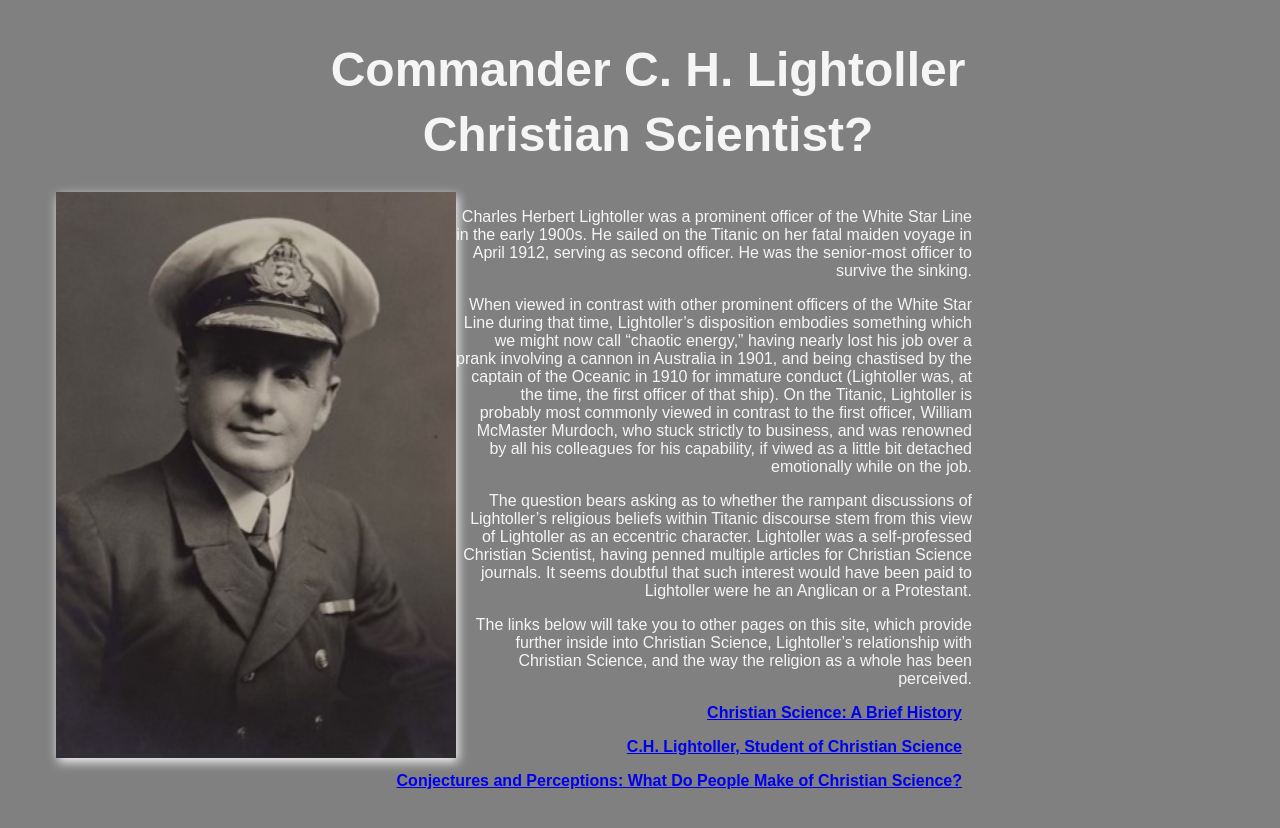
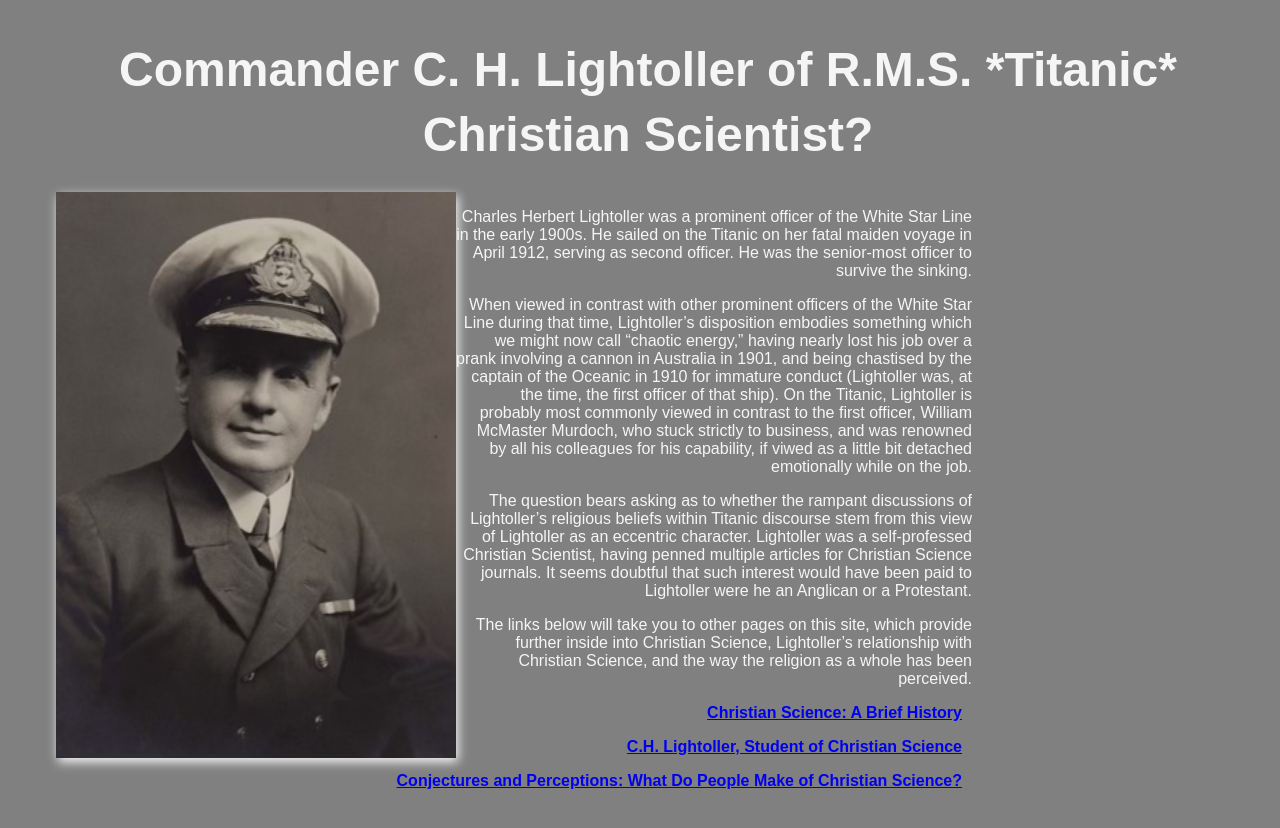
Before and after one commit to cglisko/lightoller, a plain HTML site: page index.html in a window 1280 px wide. Drawn offline with Linux system fonts and the light colour scheme; a web font is replaced by a local one.

Commit message:
Update index.html

```diff
--- a/index.html
+++ b/index.html
@@ -13,7 +13,7 @@
     <body>
         <header>
             <h1 class="title">
-            Commander C. H. Lightoller
+            Commander C. H. Lightoller of R.M.S. *Titanic*
             </h1>
             <h2 class="subtitle">
             Christian Scientist?
```
